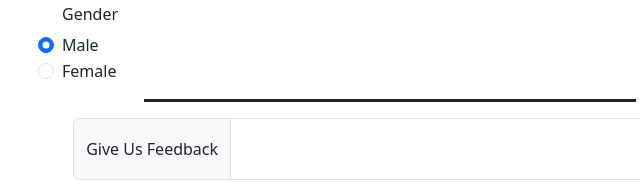
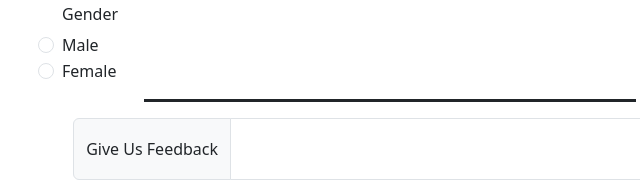
Before and after one commit to MUARREB-AHMED/Gym_Fitness, a plain HTML site: page signup.html in a window 1280 px wide. Shown: the part 488-681 px from the top of the page, 250-890 px from the left. Drawn offline with nearby package versions, Linux system fonts and the light colour scheme.

Commit message:
adsf
adsf

```diff
--- a/signup.html
+++ b/signup.html
@@ -137,7 +137,7 @@
 
       <div class="form-check ">
         <h6>Gender</h6>
-        <input class="form-check-input " type="radio" name="flexRadioDefault" id="flexRadioDefault1" checked>
+        <input class="form-check-input " type="radio" name="flexRadioDefault" id="flexRadioDefault1">
         <label class="form-check-label" for="flexRadioDefault1">
           Male
         </label>
```
